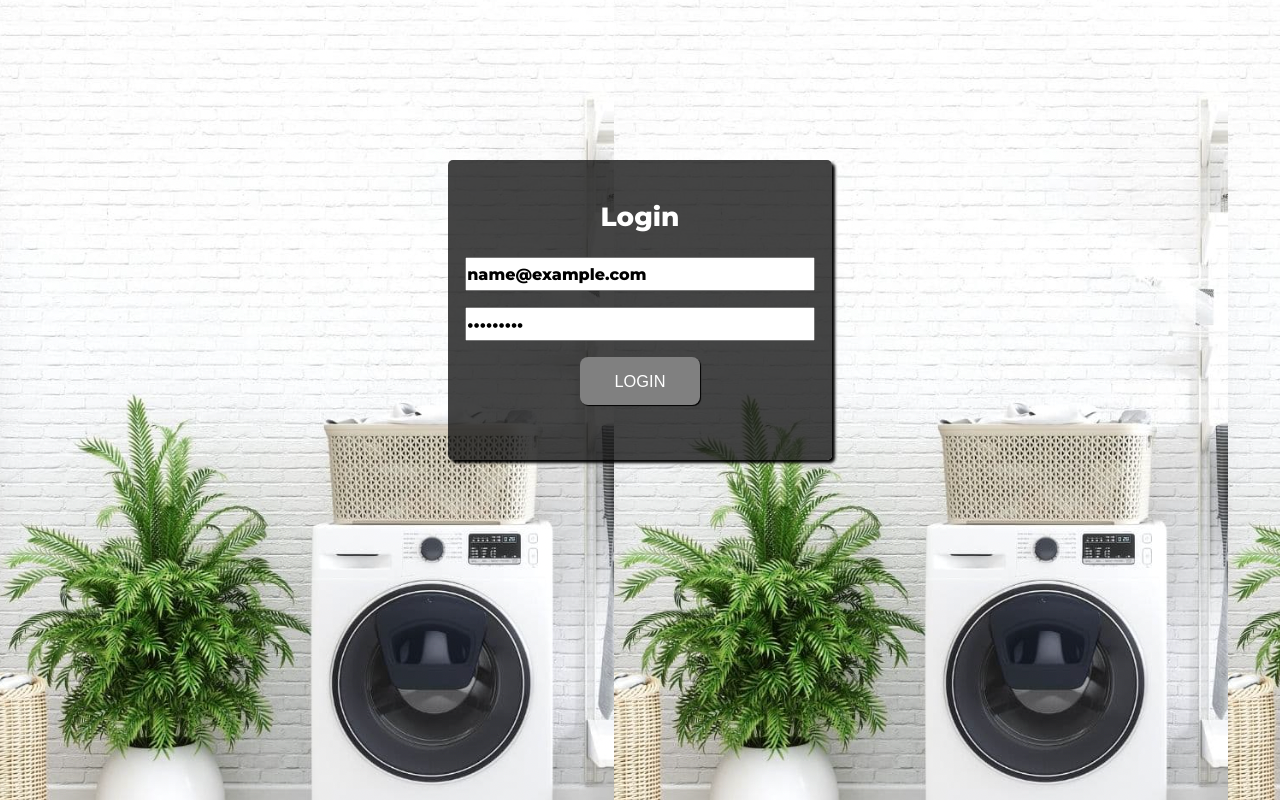
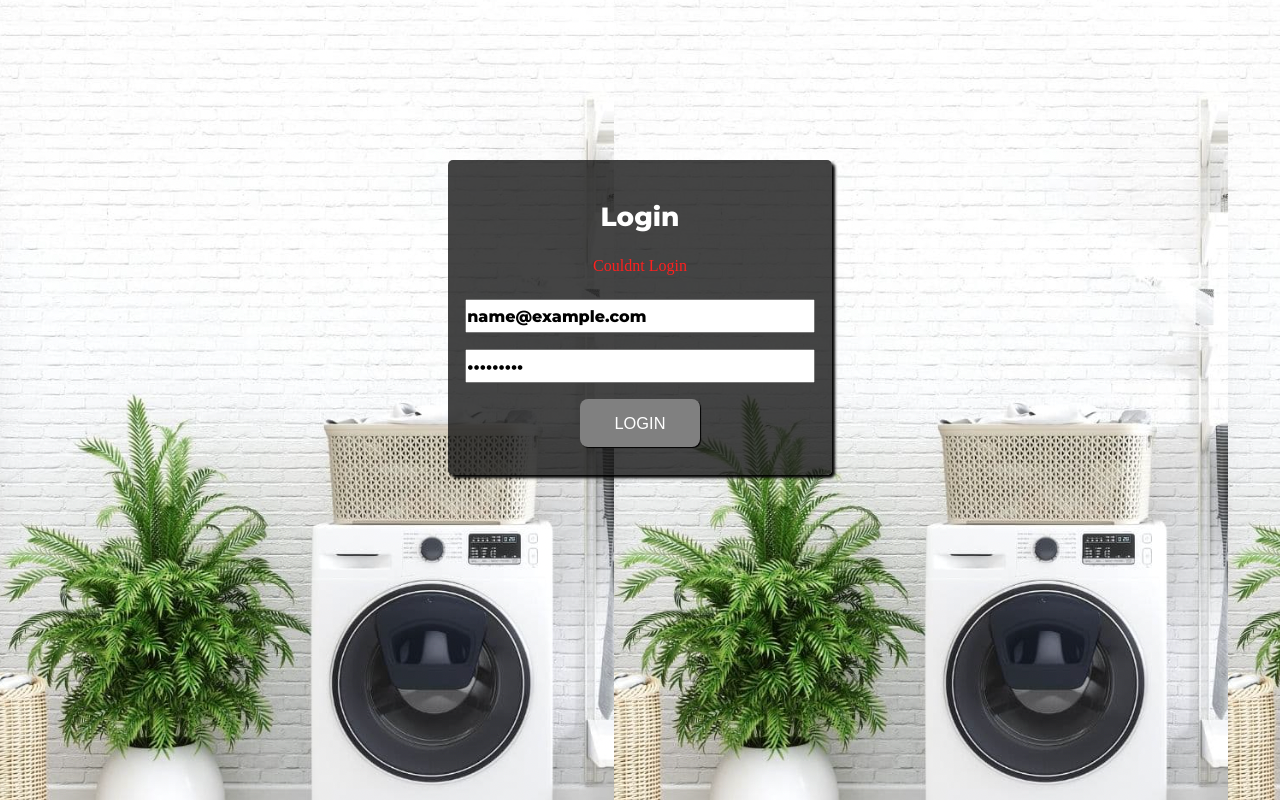
Before and after one commit to NilsFaelt/laundry_app, a React (Vite) app in the folder client/: page /login in a window 1280 px wide. Both pictures are taken after typing "name@example.com", "Sample123" into the empty fields and a click on the button "LOGIN". Built offline with nearby package versions, Linux system fonts and the light colour scheme; no server answers.

Commit message:
fixed login

```diff
--- a/client/src/api/login.ts
+++ b/client/src/api/login.ts
@@ -7,7 +7,7 @@ export const login = async (loginInfo: any) => {
       `http://${apiConfig.url}:${apiConfig.port}/auth`,
       loginInfo
     );
-    console.log(user);
+    console.log(user, "user");
     return user.data.user;
   } catch (err) {
     console.log(err);
--- a/client/src/components/login/login/Login.tsx
+++ b/client/src/components/login/login/Login.tsx
@@ -7,29 +7,27 @@ import { useDispatch, useSelector } from "react-redux";
 import { loginUser } from "../../../redux/userSlice";
 import { RootState } from "../../../redux/store";
 import { Navigate } from "react-router-dom";
+import { handleLogin } from "./utils/handleLogin";
 
 const Login = () => {
+  const [showLoginFailed, setsShowLoginFailed] = useState(false);
+  const user = useSelector((state: RootState) => state.userReducer);
   const dispatch = useDispatch();
   const [loginInfo, setLoginInfo] = useState<LoginInfo>({
     email: null,
     password: null,
   });
 
-  const user = useSelector((state: RootState) => state.userReducer);
-  const handleLogin = async (e: React.FormEvent<HTMLFormElement>) => {
-    e.preventDefault();
-    const user = await login(loginInfo);
-    if (user) {
-      dispatch(loginUser(user));
-      <Navigate to={"/myBooking"} />;
-    }
-  };
-  console.log(user, " in login ny friend");
   return (
     <styles.BackgroundContainer>
       <styles.Container>
         <styles.Title>Login</styles.Title>
-        <styles.Form onSubmit={(e) => handleLogin(e)}>
+        {showLoginFailed ? <styles.P>Couldnt Login</styles.P> : null}
+        <styles.Form
+          onSubmit={(e) =>
+            handleLogin(e, loginInfo, setsShowLoginFailed, dispatch)
+          }
+        >
           <styles.Input
             required
             onChange={(e: React.ChangeEvent<HTMLInputElement>) =>
--- a/client/src/components/login/login/login.styles.ts
+++ b/client/src/components/login/login/login.styles.ts
@@ -13,7 +13,8 @@ export const Container = styles(globalStyles.FlexedContainerCollumn)`
 margin:0 auto;
 margin-top:20vh;
 width:clamp(380px, 30vw, 700px);
-height:300px;
+height:auto;
+padding-bottom:3.5vh;
 justify-content:flex-start;
 gap:3vh;
 background-color:${colors.primary};
@@ -36,4 +37,9 @@ export const Input = styles(globalStyles.Input)`
 font-size:16px;`;
 export const Label = styles(globalStyles.Label)``;
 
+export const P = styles.p`
+color:${colors.danger};
+font.size:12px;
+`;
+
 export const Btn = styles(globalStyles.MainBtn)``;
--- /dev/null
+++ b/client/src/components/login/login/utils/handleLogin.ts
@@ -0,0 +1,26 @@
+import { useDispatch } from "react-redux";
+import { Navigate, useNavigate } from "react-router-dom";
+import { login } from "../../../../api/login";
+import { loginUser } from "../../../../redux/userSlice";
+import { LoginInfo } from "../../../../types/loginTypes";
+
+type HandleLogin = (
+  e: React.FormEvent<HTMLFormElement>,
+  loginInfo: LoginInfo,
+  setsShowLoginFailed: React.Dispatch<React.SetStateAction<boolean>>,
+  dispatch: any
+) => void;
+export const handleLogin: HandleLogin = async (
+  e,
+  loginInfo,
+  setsShowLoginFailed,
+  dispatch
+) => {
+  e.preventDefault();
+  const user = await login(loginInfo);
+  if (user) {
+    dispatch(loginUser(user));
+    setsShowLoginFailed(false);
+  }
+  setsShowLoginFailed(true);
+};
```
